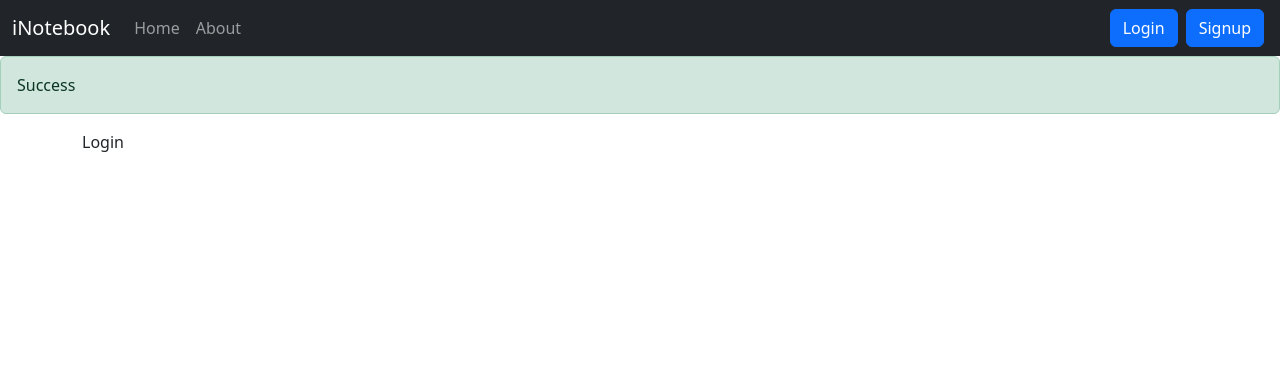
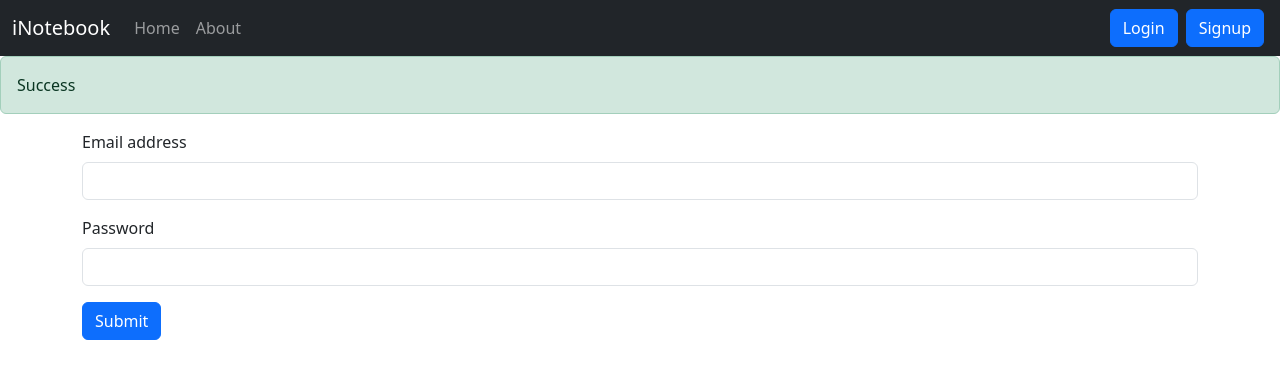
Before and after one commit to nischay-code/MERN_iNotebook, a React (Create React App) app: page /login in a window 1280 px wide. Shown: the top 378 px of the page. Built offline with nearby package versions, Linux system fonts and the light colour scheme.

Commit message:
Adding Login Component to iNotebook

```diff
--- a/src/components/Login.js
+++ b/src/components/Login.js
@@ -1,7 +1,74 @@
-import React from "react";
+import React, { useState } from "react";
+import { useHistory } from "react-router-dom";
 
 const Login = () => {
-  return <div>Login</div>;
+  const [credentials, setCredentials] = useState({ email: "", password: "" });
+
+  let history = useHistory();
+
+  const handleSubmit = async (e) => {
+    const host = "http://localhost:5000";
+    e.preventDefault();
+    const response = await fetch(`${host}/api/auth/login`, {
+      method: "POST",
+      headers: {
+        "Content-Type": "application/json",
+      },
+      body: JSON.stringify({
+        email: credentials.email,
+        password: credentials.password,
+      }),
+    });
+    const json = await response.json();
+    console.log(json);
+    if (json.success) {
+      localStorage.setItem("token", json.authtoken);
+      history.push("/");
+    } else {
+      alert("Invalid Credentials");
+    }
+  };
+
+  const onChange = (e) => {
+    setCredentials({ ...credentials, [e.target.name]: e.target.value });
+  };
+
+  return (
+    <div>
+      <form onSubmit={handleSubmit}>
+        <div className="mb-3">
+          <label htmlFor="exampleInputEmail1" className="form-label">
+            Email address
+          </label>
+          <input
+            type="email"
+            className="form-control"
+            id="email"
+            aria-describedby="emailHelp"
+            name="email"
+            value={credentials.email}
+            onChange={onChange}
+          />
+        </div>
+        <div className="mb-3">
+          <label htmlFor="password" className="form-label">
+            Password
+          </label>
+          <input
+            type="password"
+            className="form-control"
+            id="password"
+            name="password"
+            value={credentials.password}
+            onChange={onChange}
+          />
+        </div>
+        <button type="submit" className="btn btn-primary">
+          Submit
+        </button>
+      </form>
+    </div>
+  );
 };
 
 export default Login;
--- a/src/components/Notes.js
+++ b/src/components/Notes.js
@@ -37,6 +37,7 @@
     editNote(note.id, note.editTitle, note.editDescription, note.editTag);
     refClose.current.click();
   };
+
   const onChange = (e) => {
     setNote({ ...note, [e.target.name]: e.target.value });
   };
```
Also changed, not shown: 1 other file (tests, documents, lock files or other folders).
